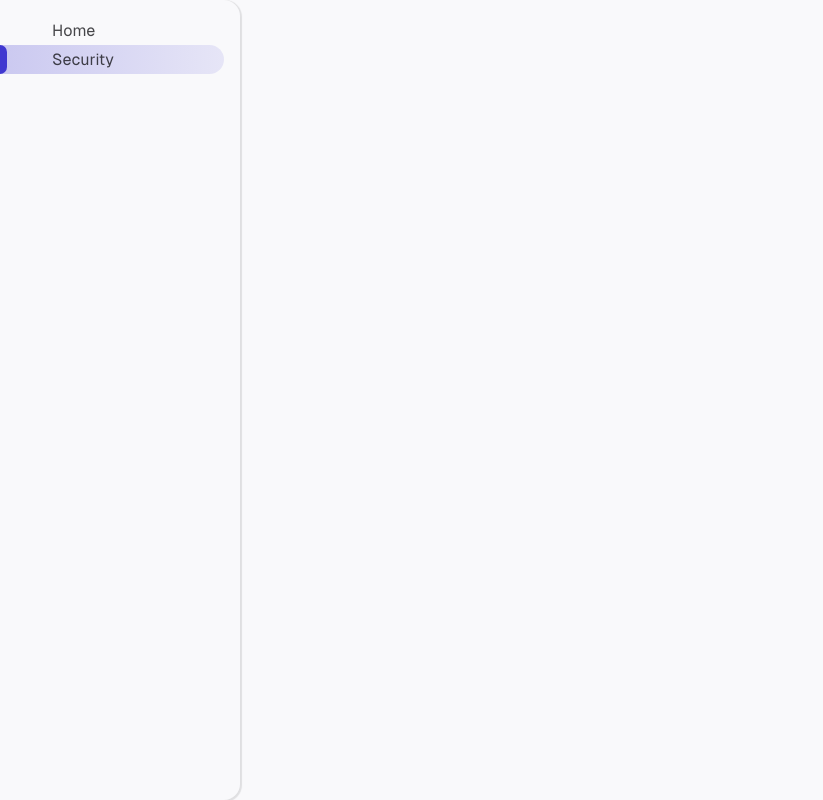
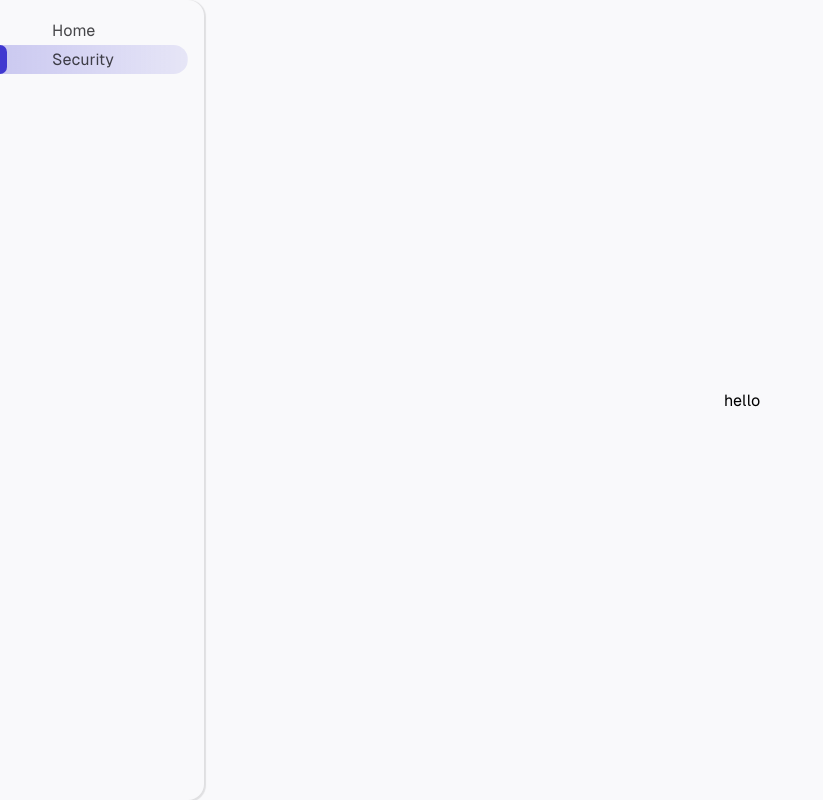
Before and after one commit to CoasterFan5/cauth, a SvelteKit app: page /dashboard/security in a window 1280 px wide. Shown: the whole page, without its empty margins (0-823 px from the left). Built offline with nearby package versions, Linux system fonts and the light colour scheme; some icons are missing.

Commit message:
animations between pages :)

```diff
--- a/src/routes/dashboard/+layout.svelte
+++ b/src/routes/dashboard/+layout.svelte
@@ -1,6 +1,8 @@
 <script lang="ts">
 	import HomeIcon from '~icons/ph/house-duotone';
 	import { page } from '$app/stores';
+	import { fly } from 'svelte/transition';
+	import { linear, quadIn, quadInOut, quadOut } from 'svelte/easing';
 	const sidebarRoutes = [
 		{
 			text: 'Home',
@@ -26,8 +28,31 @@
 			</a>
 		{/each}
 	</nav>
+
 	<div class="content">
-		<slot />
+		{#key $page.url.pathname}
+			<div
+				class="contentInner"
+				in:fly={{
+					x: 0,
+					y: -100,
+					opacity: 0,
+					delay: 0,
+					duration: 300,
+					easing: quadIn
+				}}
+				out:fly={{
+					x: 0,
+					y: 100,
+					opacity: 0,
+					delay: 0,
+					duration: 300,
+					easing: quadOut
+				}}
+			>
+				<slot />
+			</div>
+		{/key}
 	</div>
 </div>
 
@@ -128,4 +153,22 @@
 			}
 		}
 	}
+
+	.content {
+		width: 100%;
+		height: 100vh;
+		position: relative;
+		overflow-y: hidden;
+	}
+	.contentInner {
+		width: 100%;
+		height: 100%;
+		position: absolute;
+		left: 0px;
+		top: 0px;
+		display: flex;
+		align-items: center;
+		justify-content: center;
+		overflow-y: auto;
+	}
 </style>
--- a/src/routes/dashboard/+page.svelte
+++ b/src/routes/dashboard/+page.svelte
@@ -0,0 +1 @@
+<p>yo</p>
--- a/src/routes/dashboard/security/+page.svelte
+++ b/src/routes/dashboard/security/+page.svelte
@@ -0,0 +1 @@
+<p>hello</p>
```
